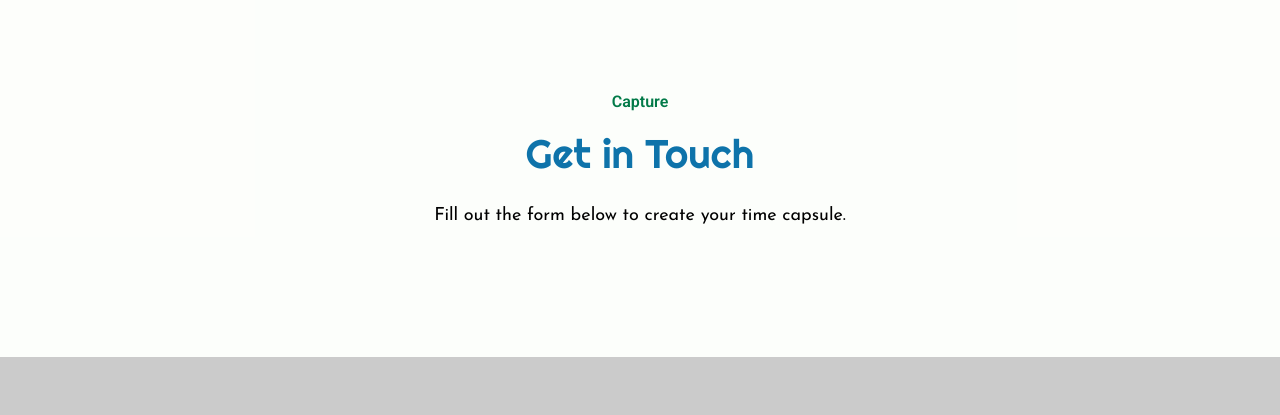
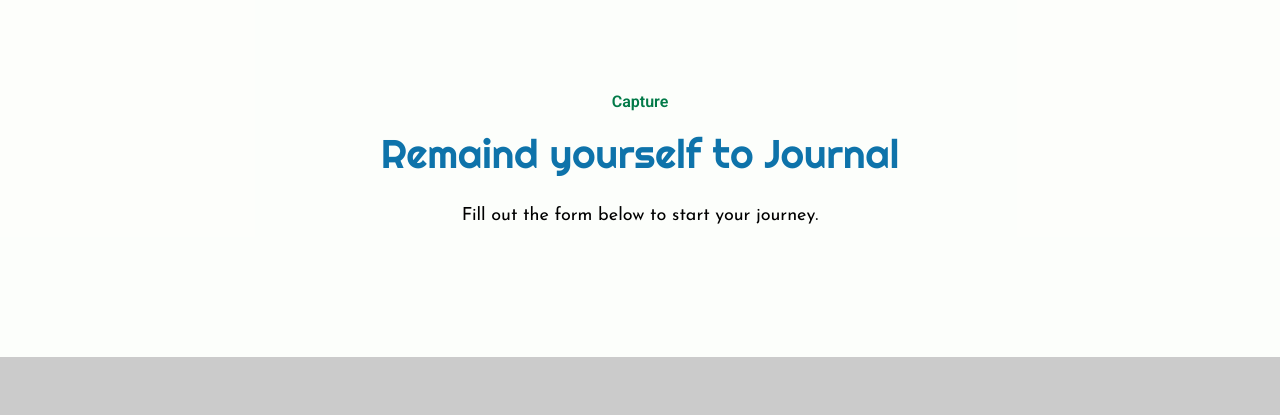
Before and after one commit to Echoeback/journal, a website built with Parcel: page index.html in a window 1280 px wide. Shown: the part 780-1195 px from the top of the page. Built offline with nearby package versions, Linux system fonts and the light colour scheme; files whose address does not match are found by name.

Commit message:
Update index.html

```diff
--- a/index.html
+++ b/index.html
@@ -137,9 +137,9 @@
             <div class="tagline3">Capture</div>
           </div>
           <div class="content58">
-            <h1 class="heading30">Get in Touch</h1>
+            <h1 class="heading30">Remaind yourself to Journal</h1>
             <div class="text41">
-              Fill out the form below to create your time capsule.
+              Fill out the form below to start your journey.
             </div>
           </div>
       <div id="ff-compose"></div>
```
